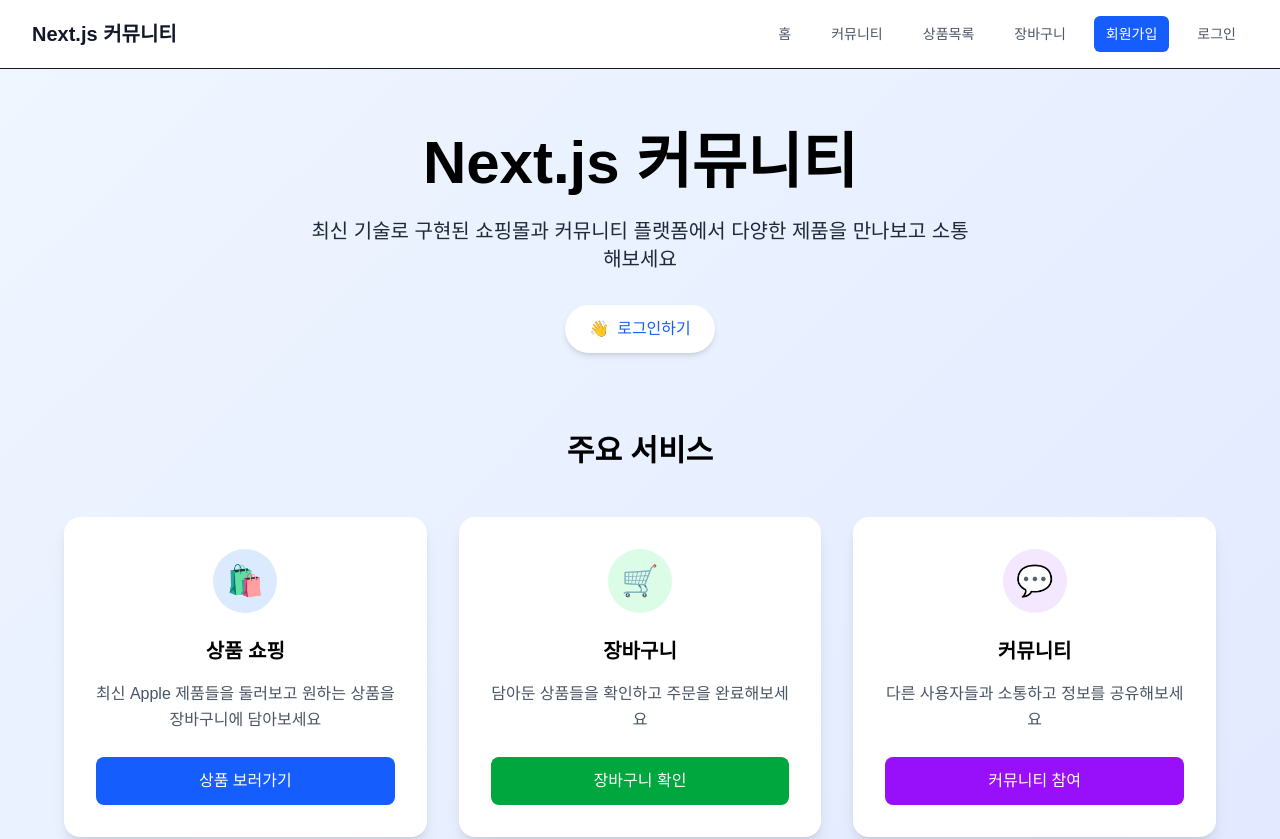
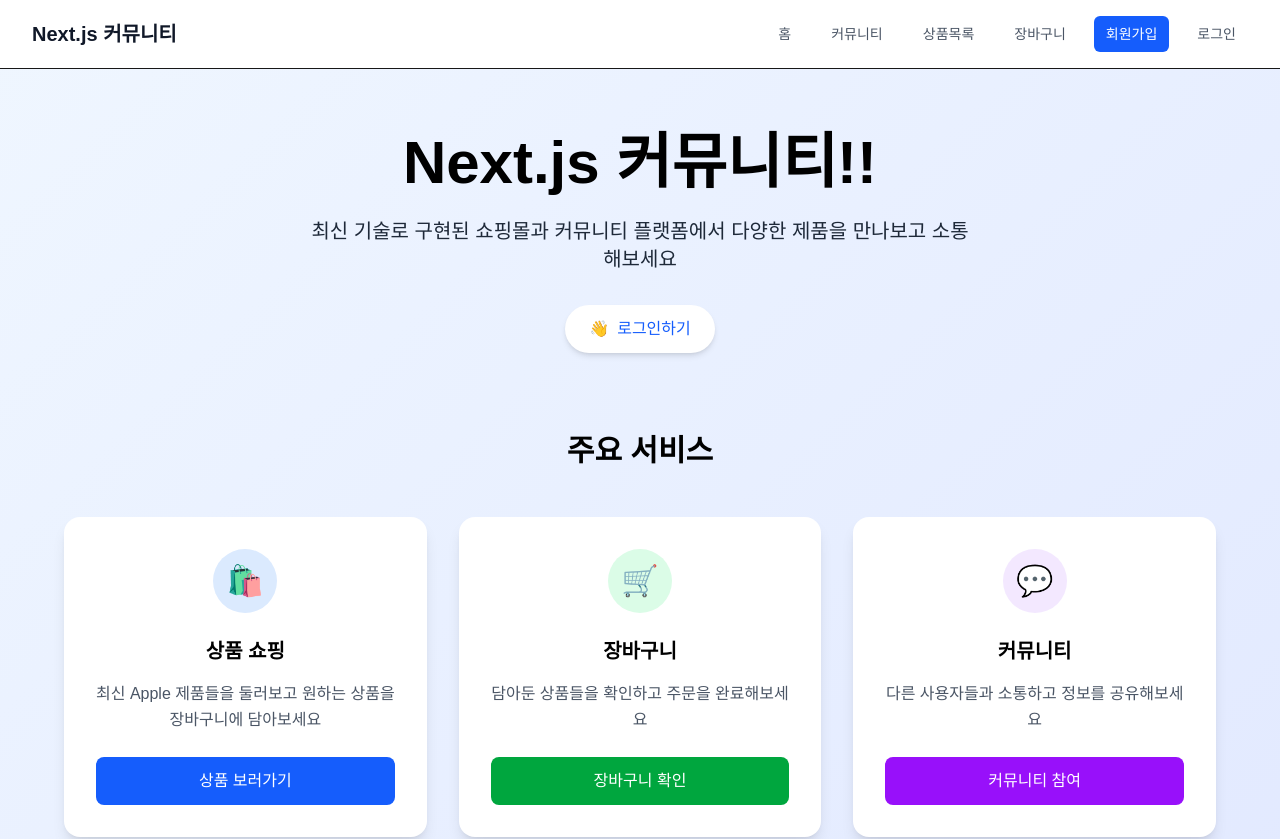
Before and after one commit to zeroskill2400/next-community-exam, a Next.js app: page / in a window 1280 px wide. Shown: the top 839 px of the page. Built offline with nearby package versions, Linux system fonts and the light colour scheme; no server answers.

Commit message:
잘못된 코드 등록

```diff
--- a/src/app/page.tsx
+++ b/src/app/page.tsx
@@ -21,7 +21,7 @@ export default function Home() {
       <div className="w-full px-4 sm:px-6 lg:px-8 pt-16 pb-20">
         <div className="text-center max-w-4xl mx-auto">
           <h1 className="text-5xl md:text-6xl font-bold text-black mb-6">
-            Next.js 커뮤니티
+            Next.js 커뮤니티!!
           </h1>
           <p className="text-xl text-gray-800 mb-8 max-w-2xl mx-auto">
             최신 기술로 구현된 쇼핑몰과 커뮤니티 플랫폼에서 다양한 제품을
@@ -162,9 +162,7 @@ export default function Home() {
                 <p className="text-gray-600">
                   모든 기기에서 완벽한 사용자 경험
                 </p>
-                <p>
-                  버셀 자동 배포 테스트
-                </p>
+                <p>버셀 자동 배포 테스트</p>
               </div>
             </div>
           </div>
```
